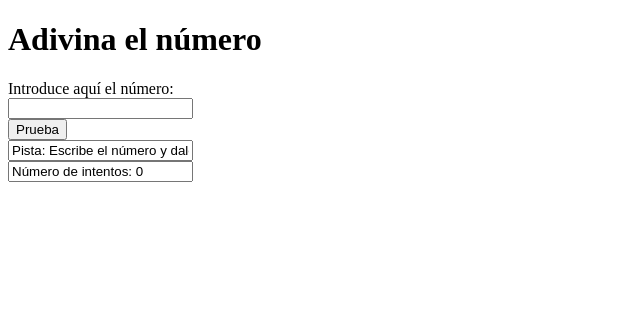
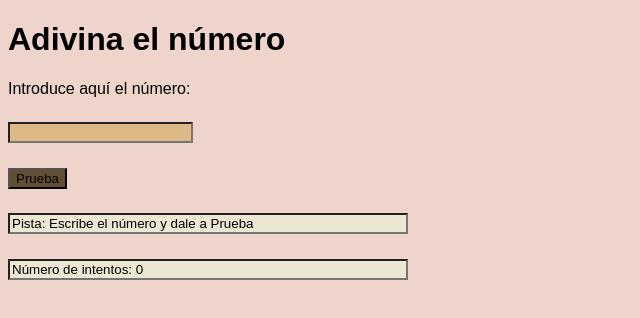
Before and after one commit to jero10lf/modulo-2-evaluacion-intermedia-jero10lf, a plain HTML site: page index.html in a window 1280 px wide. Shown: the whole page, without its empty margins (0-640 px from the left). Drawn offline with Linux system fonts and the light colour scheme.

Commit message:
Adding color

```diff
--- a/index.html
+++ b/index.html
@@ -12,10 +12,10 @@
     <h1>Adivina el número</h1>
     <form class="form" action="">
         <label for="number">Introduce aquí el número:</label>
-        <input class='js-number' type="text" name="number" id="number">
-        <input class='js-btn' type="button" value="Prueba">
-        <input class='js-track' type="text" name="track" id="" value="Pista: Escribe el número y dale a Prueba">
-        <input class='js-attempts' type="text" name="attempts" id="" value="Número de intentos: 0">
+        <input class='inputNumber js-number' type="text" name="number" id="number">
+        <input class='inputBtn js-btn' type="button" value="Prueba">
+        <input class='inputText js-track' type="text" name="track" id="" value="Pista: Escribe el número y dale a Prueba">
+        <input class='inputText js-attempts' type="text" name="attempts" id="" value="Número de intentos: 0">
     </form>
     </main>
     <script type="text/javascript" src="./js/main.js"></script>
--- a/styles/main.css
+++ b/styles/main.css
@@ -1,8 +1,28 @@
+* {
+  box-sizing: border-box;
+  font-family: "Rubik", sans-serif;
+  font-size: 18 px;
+  background-color: rgb(238, 212, 202);
+}
 .container {
   width: 100%;
+
+  margin: 10 px;
 }
 .form {
   display: flex;
   flex-direction: column;
   align-items: flex-start;
+  justify-content: space-between;
+  height: 200px;
 }
+.inputText {
+  width: 400px;
+  background-color: rgb(236, 231, 210);
+}
+.inputNumber {
+  background-color: burlywood;
+}
+.inputBtn {
+  background-color: rgb(98, 78, 52);
+}
```
